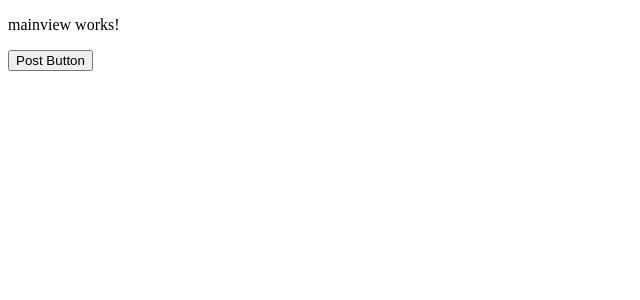
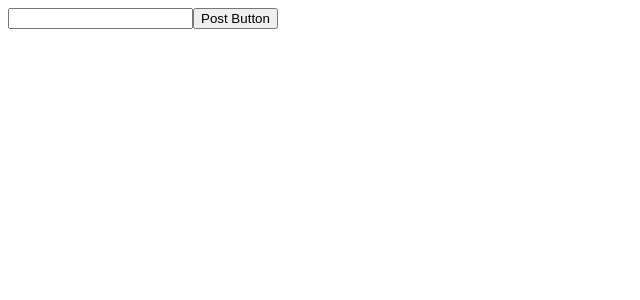
Before and after one commit to StotTot/NGParser, an Angular app: page / in a window 1280 px wide. Shown: the top 300 px of the page, without its empty margins (0-640 px from the left). Built offline with nearby package versions, Linux system fonts and the light colour scheme.

Commit message:
ad forms module

```diff
--- a/src/app/app.module.ts
+++ b/src/app/app.module.ts
@@ -5,6 +5,7 @@ import { AppRoutingModule } from './app-routing.module';
 import { AppComponent } from './app.component';
 import { MainviewComponent } from './components/mainview/mainview.component';
 import { HttpClientModule } from '@angular/common/http'
+import { FormsModule } from '@angular/forms'
 
 @NgModule({
   declarations: [
@@ -14,7 +15,8 @@ import { HttpClientModule } from '@angular/common/http'
   imports: [
     BrowserModule,
     AppRoutingModule,
-    HttpClientModule
+    HttpClientModule,
+    FormsModule
   ],
   providers: [],
   bootstrap: [AppComponent]
--- a/src/app/components/mainview/mainview.component.html
+++ b/src/app/components/mainview/mainview.component.html
@@ -1,2 +1,2 @@
-<p>mainview works!</p>
+<input type="text" id="url" name="url" [(ngModel)]=inputUrl>
 <button (click)='postReceipt()'>Post Button</button>
--- a/src/app/components/mainview/mainview.component.ts
+++ b/src/app/components/mainview/mainview.component.ts
@@ -1,4 +1,4 @@
-import { Component, OnInit } from '@angular/core';
+import { Component, Input, OnInit } from '@angular/core';
 import { Receipt } from 'src/app/models/receipt';
 import { ReceiptService } from 'src/app/services/receipt.service';
 
@@ -8,6 +8,8 @@ import { ReceiptService } from 'src/app/services/receipt.service';
   styleUrls: ['./mainview.component.css']
 })
 export class MainviewComponent implements OnInit {
+
+  inputUrl:string = '';
   receipt?:Receipt;
   constructor(private receiptService:ReceiptService) { }
 
@@ -15,7 +17,7 @@ export class MainviewComponent implements OnInit {
   }
 
   postReceipt(){
-    this.receiptService.parse('https://images.sampletemplates.com/wp-content/uploads/2018/04/Detailed-Grocery-Payment-Receipt-Samples.jpg').subscribe((data)=>{
+    this.receiptService.parse(this.inputUrl).subscribe((data)=>{
       this.receipt = data;
       console.log(data);
     });
```
